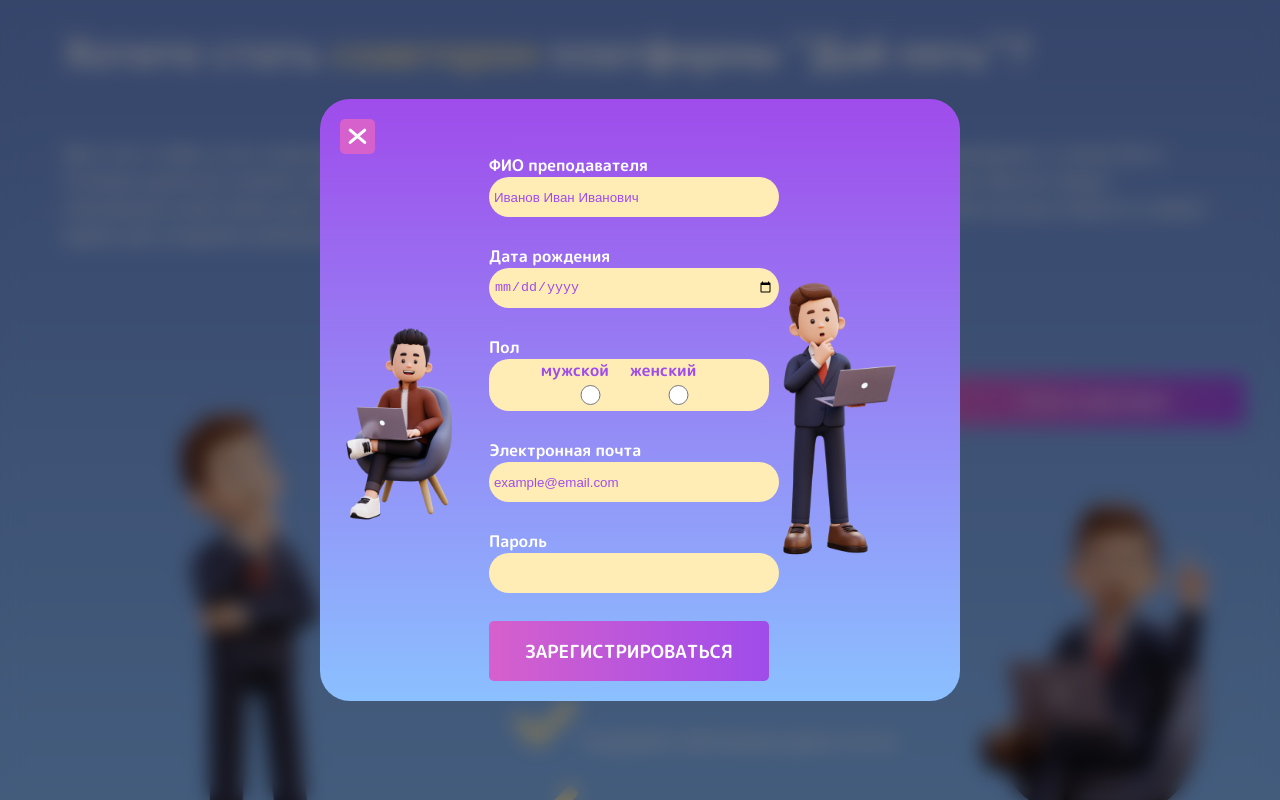
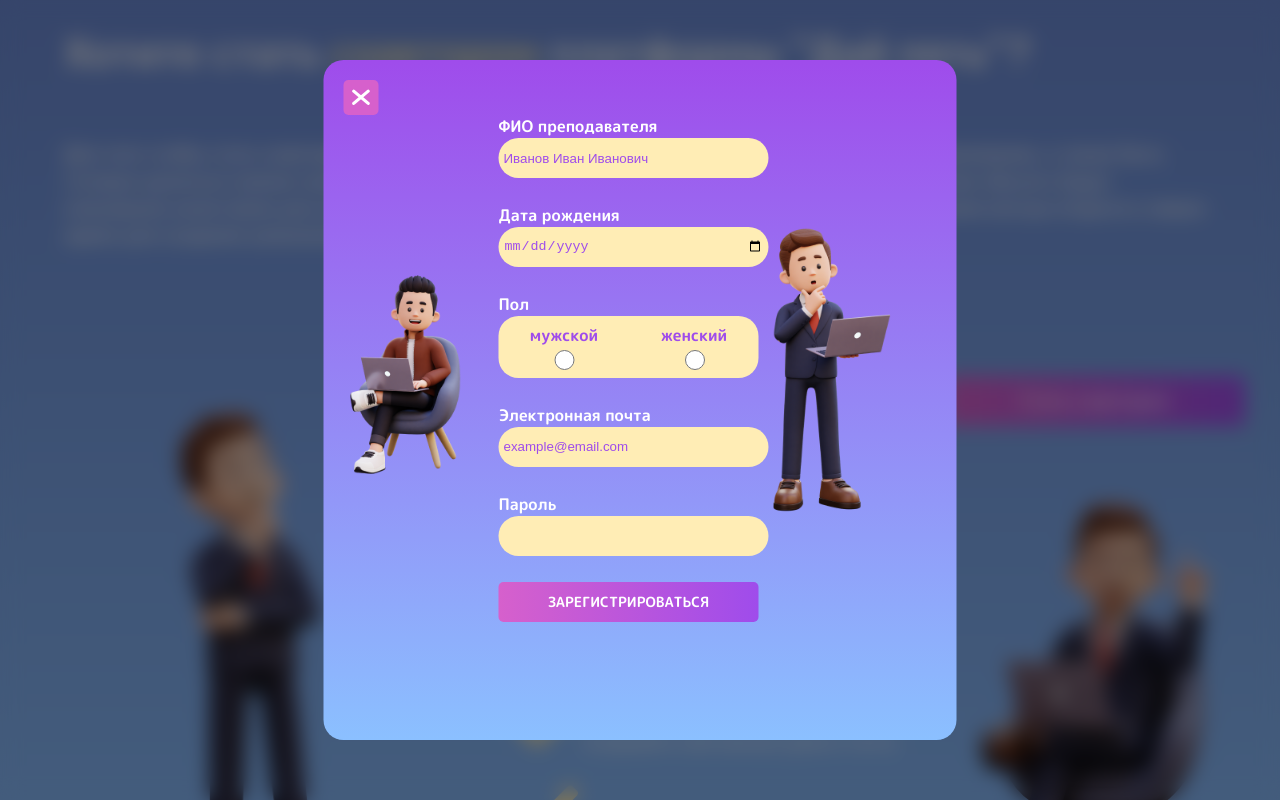
Before and after one commit to Dash-02/Preschoolers, a React (Create React App) app in the folder preschool-landing/: page / in a window 1280 px wide. Both pictures are taken after a click on the button "Стать соавтором". Shown: the part 2830-3630 px from the top of the page. Built offline with nearby package versions, Linux system fonts and the light colour scheme.

Commit message:
popup-adapt

```diff
--- a/preschool-landing/src/Auth/Auth.css
+++ b/preschool-landing/src/Auth/Auth.css
@@ -11,7 +11,7 @@
 
 #popup {
     background: linear-gradient(to bottom, #9F4CEB, #8BC0FF);
-    border-radius: 30px;
+    border-radius: 20px;
     display: flex;
     flex-direction: column;
 
@@ -29,7 +29,7 @@
 #popup1 {
     background: linear-gradient(to bottom, #9F4CEB, #FFEDB5);
 
-    border-radius: 30px;
+    border-radius: 20px;
     display: flex;
     flex-direction: column;
 
@@ -41,7 +41,11 @@
     padding: 20px;
     z-index: 1000;
 
+    height: 80%;
+    overflow-y: auto;
+
     button {
+        width: 260px;
         background: linear-gradient(to right, #D660CD, #9F4CEB);
     }
 }
@@ -50,7 +54,6 @@
     display: flex;
     flex-direction: row;
     justify-content: center;
-    /* align-items: center; */
 
     flex-wrap: wrap;
 }
@@ -93,3 +96,25 @@ button {
         }
     }
 }
+
+@media (width <= 1500px) {
+    #popup {
+        h1 {
+            font-size: 24px;
+        }
+        button {
+            width: 260px;
+            height: 40px;
+
+            font-size: 14px;
+        }
+    }
+    #popup1 {
+        button {
+            width: 260px;
+            height: 40px;
+
+            font-size: 14px;
+        }
+    }
+}
--- a/preschool-landing/src/Auth/Auth.jsx
+++ b/preschool-landing/src/Auth/Auth.jsx
@@ -16,25 +16,21 @@ function Auth() {
     const openPopupP = () => {
         setSelectedAuth('parent');
         setIsOpen(true);
-        document.body.classList.add('no-scroll');
     };
 
     const openPopupT = () => {
         setSelectedAuth('teacher');
         setIsOpen(true);
-        document.body.classList.add('no-scroll');
     };
 
     const openPopupU = () => {
         setSelectedAuth('preschooler');
         setIsOpen(true);
-        document.body.classList.add('no-scroll');
     };
 
     const closePopup = () => {
         setIsOpen(false);
         setSelectedAuth(null);
-        document.body.classList.remove('no-scroll');
     };
 
     const renderAuthComponent = () => {
--- a/preschool-landing/src/Auth/AuthParent.css
+++ b/preschool-landing/src/Auth/AuthParent.css
@@ -1,18 +1,7 @@
-/* #popup {
-    .auth_parent {
-        background: linear-gradient(to bottom, #9F4CEB, #D660CD);
-    }
-
-    background: linear-gradient(to bottom, #9F4CEB, #D660CD);
-} */
-
 .auth_parent {
     display: flex;
     justify-content: center;
     align-items: center;
-
-
-    /* background: linear-gradient(to bottom, #9F4CEB, #D660CD); */
 }
 
 .input-item {
@@ -26,7 +15,7 @@
 .wrapper_radio {
     display: flex;
     flex-direction: row;
-    justify-content: center;
+    justify-content: space-around;
     align-items: center;
 
     background: #FFEDB5;
@@ -41,6 +30,13 @@
 .radio {
     width: 100%;
     height: 20px;
+}
+
+label {
+    display: flex;
+    align-items: center;
+    flex-direction: column;
+    margin: 3%;
 }
 
 input {
--- a/preschool-landing/src/Footer/Footer.css
+++ b/preschool-landing/src/Footer/Footer.css
@@ -1,6 +1,6 @@
 .footer {
     background: #282846;
-    height: 70vh;
+    height: auto;
 
     color: #fff;
     font-family: 'M PLUS Rounded 1c', sans-serif;
@@ -88,12 +88,6 @@
 
 .footer_span {
     margin-bottom: 5%;
-}
-
-@media (width <= 1500px) {
-    .footer {
-        height: auto;
-    }
 }
 
 @media (width <= 1400px) {
--- a/preschool-landing/src/Header/Header.css
+++ b/preschool-landing/src/Header/Header.css
@@ -248,6 +248,8 @@ a:active {
     background-color: white;
     padding: 20px;
     z-index: 1000;
+    height: 80%;
+    overflow-y: auto;
 }
 
 /* ===== media screens ====== */
--- a/preschool-landing/src/Pages/Preschoolers.css
+++ b/preschool-landing/src/Pages/Preschoolers.css
@@ -76,7 +76,14 @@ h1 {
         display: none;
     }
 }
-@media (width < 1580px) {
+@media (width <= 1700px) {
+    .schema {
+        display: flex;
+        align-items: center;
+        justify-content: space-around;
+    }
+}
+@media (width <= 1600px) {
     .img_arrow1 {
         display: none;
     }
@@ -85,11 +92,6 @@ h1 {
     }
     .img_arrow3 {
         display: none;
-    }
-    .schema {
-        display: flex;
-        align-items: center;
-        justify-content: space-around;
     }
     .round-wrapper {
         display: flex;
```
Also changed, not shown: preschool-landing/src/Auth/AuthParent.jsx (line endings or trailing spaces).
